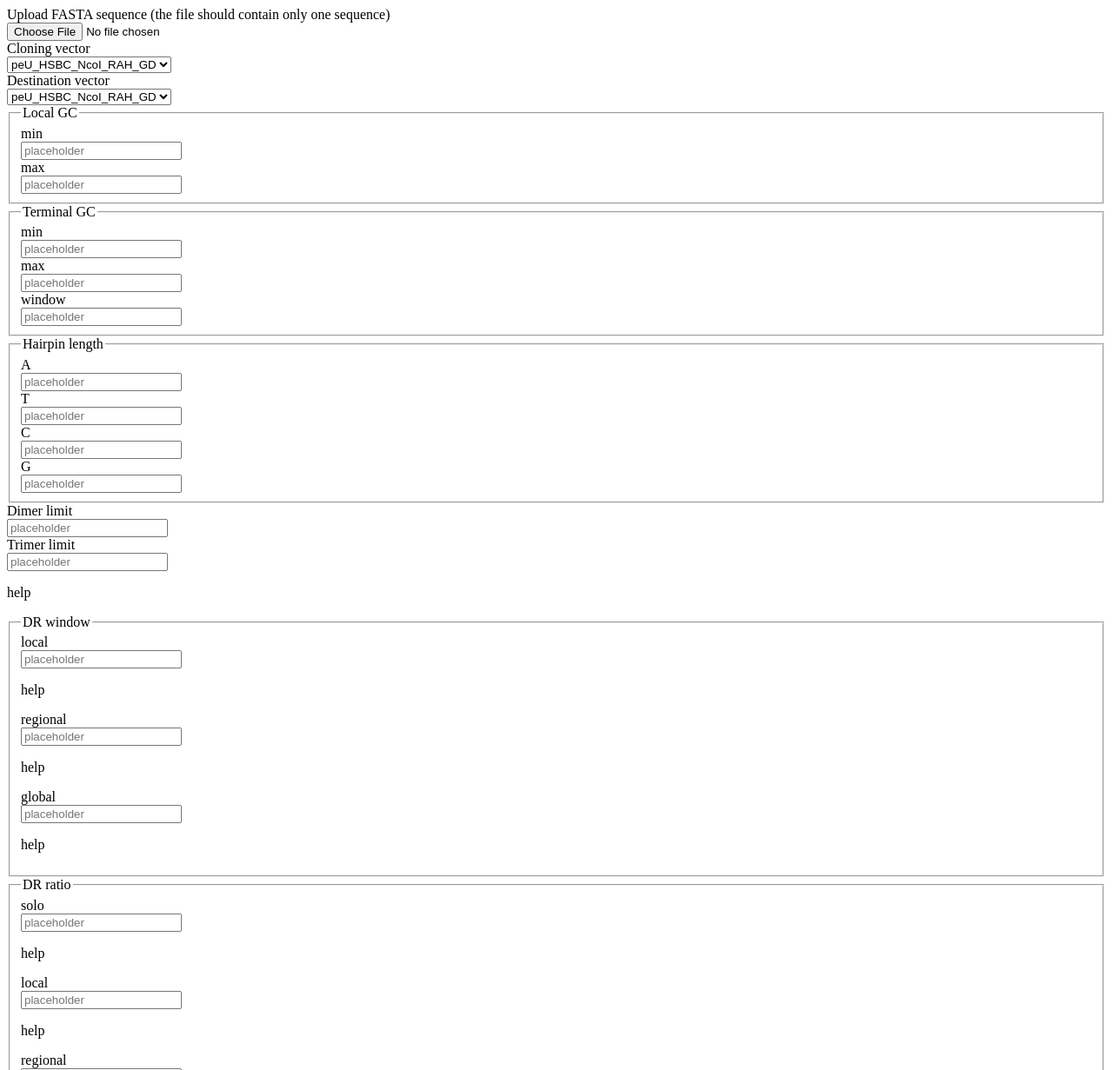
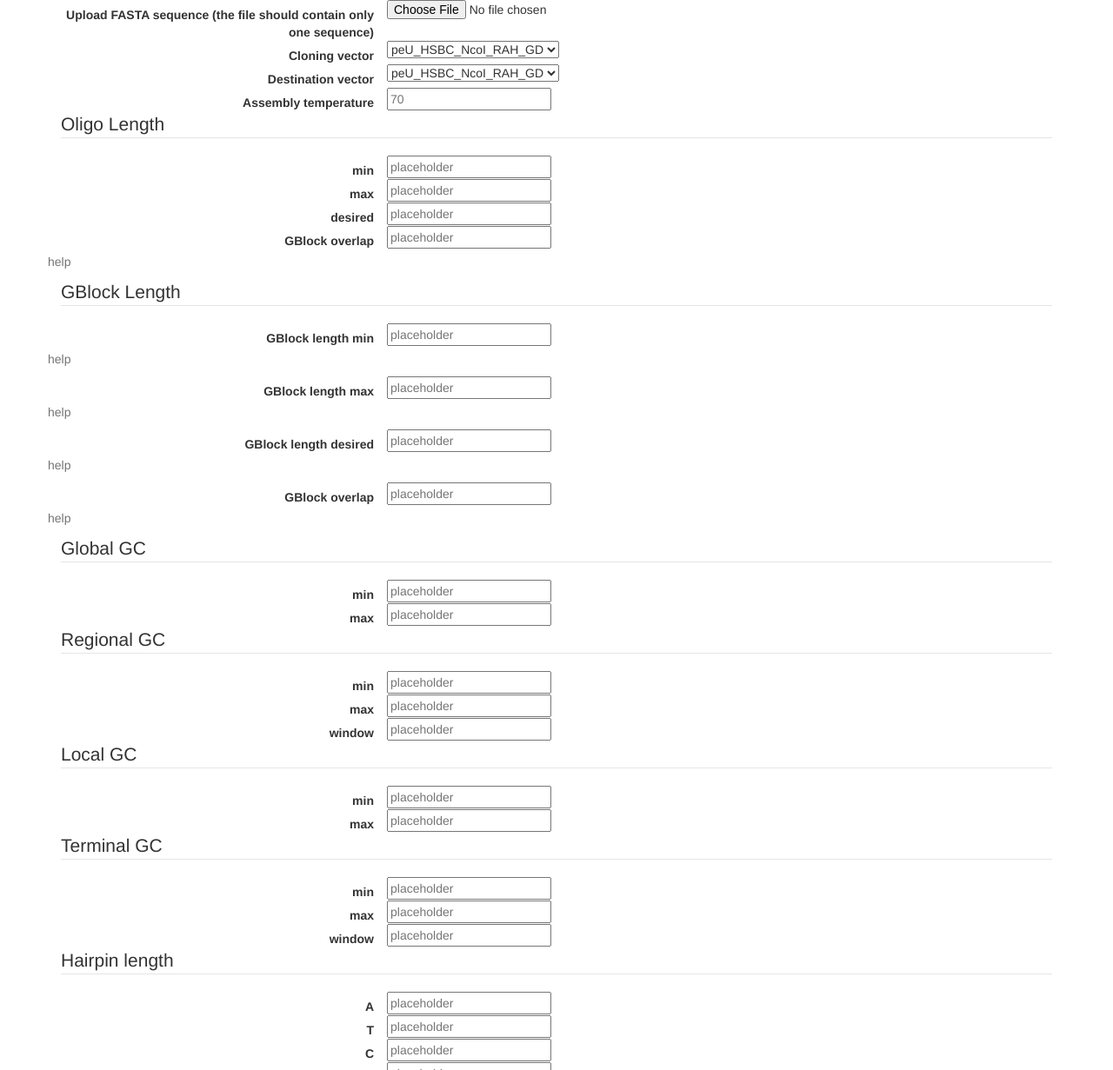
Before and after one commit to JBEI/dnassemble-gui, a plain HTML site: page index.html in a window 1280 px wide. Shown: the top 1231 px of the page at 87% size. Drawn offline with nearby package versions, Linux system fonts and the light colour scheme.

Commit message:
prettified

```diff
--- a/index.html
+++ b/index.html
@@ -1,15 +1,31 @@
-<form class="form-horizontal">
+<!DOCTYPE html>
+<html lang="en">
+    <head>
+        <meta http-equiv="content-type" content="text/html; charset=UTF-8">
+        <meta charset="utf-8">
+        <title>Bootply snippet - Bootply Bootstrap Preview</title>
+        <meta name="generator" content="Bootply" />
+        <meta name="viewport" content="width=device-width, initial-scale=1, maximum-scale=1">
+        <meta name="description" content="" />
+        <link href="https://maxcdn.bootstrapcdn.com/bootstrap/3.3.5/css/bootstrap.min.css" rel="stylesheet">
+        <!-- Optional theme -->
+        <link rel="stylesheet" href="https://maxcdn.bootstrapcdn.com/bootstrap/3.3.5/css/bootstrap-theme.min.css">
+
+    </head>
+
+<body>
+<form class="form-horizontal container">
 <!-- File Button -->
-<div class="control-group">
-  <label class="control-label" for="filebutton">Upload FASTA sequence (the file should contain only one sequence)</label>
+<div class="control-group row">
+  <label class="col-md-4 control-label" for="filebutton">Upload FASTA sequence (the file should contain only one sequence)</label>
   <div class="controls">
     <input id="filebutton" name="filebutton" class="input-file" type="file">
   </div>
 </div>
 
 <!-- Select Basic -->
-<div class="control-group">
-  <label class="control-label" for="selectbasic">Cloning vector</label>
+<div class="control-group row">
+  <label class="col-md-4 control-label" for="selectbasic">Cloning vector</label>
   <div class="controls">
     <select id="selectbasic" name="selectbasic" class="input-xlarge">
       <option>peU_HSBC_NcoI_RAH_GD</option>
@@ -39,8 +55,8 @@
 </div>
 
 <!-- Select Basic -->
-<div class="control-group">
-  <label class="control-label" for="selectbasic">Destination vector</label>
+<div class="control-group row">
+  <label class="col-md-4 control-label" for="selectbasic">Destination vector</label>
   <div class="controls">
     <select id="selectbasic" name="selectbasic" class="input-xlarge">
       <option>peU_HSBC_NcoI_RAH_GD</option>
@@ -69,20 +85,155 @@
   </div>
 </div>
 
+<!-- Text input-->
+<div class="control-group row">
+  <label class="col-md-4 control-label" for="textinput">Assembly temperature</label>
+  <div class="controls">
+    <input id="textinput" name="textinput" type="text" placeholder="70" class="input-xlarge">
+  </div>
+</div>
+
 <fieldset>
-<legend>Local GC</legend>
+<legend>Oligo Length</legend>
 
 <!-- Text input-->
-<div class="control-group">
-  <label class="control-label" for="textinput">min</label>
+<div class="control-group row">
+  <label class="col-md-4 control-label" for="textinput">min</label>
   <div class="controls">
     <input id="textinput" name="textinput" type="text" placeholder="placeholder" class="input-xlarge">
   </div>
 </div>
 
 <!-- Text input-->
-<div class="control-group">
-  <label class="control-label" for="textinput">max</label>
+<div class="control-group row">
+  <label class="col-md-4 control-label" for="textinput">max</label>
+  <div class="controls">
+    <input id="textinput" name="textinput" type="text" placeholder="placeholder" class="input-xlarge">
+  </div>
+</div>
+
+<!-- Text input-->
+<div class="control-group row">
+  <label class="col-md-4 control-label" for="textinput">desired</label>
+  <div class="controls">
+    <input id="textinput" name="textinput" type="text" placeholder="placeholder" class="input-xlarge">
+  </div>
+</div>
+
+<!-- Text input-->
+<div class="control-group row">
+  <label class="col-md-4 control-label" for="textinput">GBlock overlap</label>
+  <div class="controls">
+    <input id="textinput" name="textinput" type="text" placeholder="placeholder" class="input-xlarge">
+    <p class="help-block">help</p>
+  </div>
+</div>
+
+</fieldset>
+<fieldset>
+<legend>GBlock Length</legend>
+
+<!-- Text input-->
+<div class="control-group row">
+  <label class="col-md-4 control-label" for="textinput">GBlock length min</label>
+  <div class="controls">
+    <input id="textinput" name="textinput" type="text" placeholder="placeholder" class="input-xlarge">
+    <p class="help-block">help</p>
+  </div>
+</div>
+
+<!-- Text input-->
+<div class="control-group row">
+  <label class="col-md-4 control-label" for="textinput">GBlock length max</label>
+  <div class="controls">
+    <input id="textinput" name="textinput" type="text" placeholder="placeholder" class="input-xlarge">
+    <p class="help-block">help</p>
+  </div>
+</div>
+
+<!-- Text input-->
+<div class="control-group row">
+  <label class="col-md-4 control-label" for="textinput">GBlock length desired</label>
+  <div class="controls">
+    <input id="textinput" name="textinput" type="text" placeholder="placeholder" class="input-xlarge">
+    <p class="help-block">help</p>
+  </div>
+</div>
+
+<!-- Text input-->
+<div class="control-group row">
+  <label class="col-md-4 control-label" for="textinput">GBlock overlap</label>
+  <div class="controls">
+    <input id="textinput" name="textinput" type="text" placeholder="placeholder" class="input-xlarge">
+    <p class="help-block">help</p>
+  </div>
+</div>
+
+</fieldset>
+
+<fieldset>
+<legend>Global GC</legend>
+
+<!-- Text input-->
+<div class="control-group row">
+  <label class="col-md-4 control-label" for="textinput">min</label>
+  <div class="controls">
+    <input id="textinput" name="textinput" type="text" placeholder="placeholder" class="input-xlarge">
+  </div>
+</div>
+
+<!-- Text input-->
+<div class="control-group row">
+  <label class="col-md-4 control-label" for="textinput">max</label>
+  <div class="controls">
+    <input id="textinput" name="textinput" type="text" placeholder="placeholder" class="input-xlarge">
+  </div>
+</div>
+</fieldset>
+
+
+<fieldset>
+<legend>Regional GC</legend>
+
+<!-- Text input-->
+<div class="control-group row">
+  <label class="col-md-4 control-label" for="textinput">min</label>
+  <div class="controls">
+    <input id="textinput" name="textinput" type="text" placeholder="placeholder" class="input-xlarge">
+  </div>
+</div>
+
+<!-- Text input-->
+<div class="control-group row">
+  <label class="col-md-4 control-label" for="textinput">max</label>
+  <div class="controls">
+    <input id="textinput" name="textinput" type="text" placeholder="placeholder" class="input-xlarge">
+  </div>
+</div>
+
+<!-- Text input-->
+<div class="control-group row">
+  <label class="col-md-4 control-label" for="textinput">window</label>
+  <div class="controls">
+    <input id="textinput" name="textinput" type="text" placeholder="placeholder" class="input-xlarge">
+  </div>
+</div>
+</fieldset>
+
+<fieldset>
+<legend>Local GC</legend>
+
+<!-- Text input-->
+<div class="control-group row">
+  <label class="col-md-4 control-label" for="textinput">min</label>
+  <div class="controls">
+    <input id="textinput" name="textinput" type="text" placeholder="placeholder" class="input-xlarge">
+  </div>
+</div>
+
+<!-- Text input-->
+<div class="control-group row">
+  <label class="col-md-4 control-label" for="textinput">max</label>
   <div class="controls">
     <input id="textinput" name="textinput" type="text" placeholder="placeholder" class="input-xlarge">
   </div>
@@ -95,24 +246,24 @@
 <legend>Terminal GC</legend>
 
 <!-- Text input-->
-<div class="control-group">
-  <label class="control-label" for="textinput">min</label>
+<div class="control-group row">
+  <label class="col-md-4 control-label" for="textinput">min</label>
   <div class="controls">
     <input id="textinput" name="textinput" type="text" placeholder="placeholder" class="input-xlarge">
   </div>
 </div>
 
 <!-- Text input-->
-<div class="control-group">
-  <label class="control-label" for="textinput">max</label>
+<div class="control-group row">
+  <label class="col-md-4 control-label" for="textinput">max</label>
   <div class="controls">
     <input id="textinput" name="textinput" type="text" placeholder="placeholder" class="input-xlarge">
   </div>
 </div>
 
 <!-- Text input-->
-<div class="control-group">
-  <label class="control-label" for="textinput">window</label>
+<div class="control-group row">
+  <label class="col-md-4 control-label" for="textinput">window</label>
   <div class="controls">
     <input id="textinput" name="textinput" type="text" placeholder="placeholder" class="input-xlarge">
   </div>
@@ -124,32 +275,32 @@
 <legend>Hairpin length</legend>
 
 <!-- Text input-->
-<div class="control-group">
-  <label class="control-label" for="textinput">A</label>
+<div class="control-group row">
+  <label class="col-md-4 control-label" for="textinput">A</label>
   <div class="controls">
     <input id="textinput" name="textinput" type="text" placeholder="placeholder" class="input-xlarge">
   </div>
 </div>
 
 <!-- Text input-->
-<div class="control-group">
-  <label class="control-label" for="textinput">T</label>
+<div class="control-group row">
+  <label class="col-md-4 control-label" for="textinput">T</label>
   <div class="controls">
     <input id="textinput" name="textinput" type="text" placeholder="placeholder" class="input-xlarge">
   </div>
 </div>
 
 <!-- Text input-->
-<div class="control-group">
-  <label class="control-label" for="textinput">C</label>
+<div class="control-group row">
+  <label class="col-md-4 control-label" for="textinput">C</label>
   <div class="controls">
     <input id="textinput" name="textinput" type="text" placeholder="placeholder" class="input-xlarge">
   </div>
 </div>
 
 <!-- Text input-->
-<div class="control-group">
-  <label class="control-label" for="textinput">G</label>
+<div class="control-group row">
+  <label class="col-md-4 control-label" for="textinput">G</label>
   <div class="controls">
     <input id="textinput" name="textinput" type="text" placeholder="placeholder" class="input-xlarge">
   </div>
@@ -157,171 +308,132 @@
 </fieldset>
 
 
+<fieldset>
+<legend>k-mer limit</legend>
 <!-- Text input-->
-<div class="control-group">
-  <label class="control-label" for="textinput">Dimer limit</label>
+<div class="control-group row">
+  <label class="col-md-4 control-label" for="textinput">Dimer limit</label>
   <div class="controls">
     <input id="textinput" name="textinput" type="text" placeholder="placeholder" class="input-xlarge">
   </div>
 </div>
 
 <!-- Text input-->
-<div class="control-group">
-  <label class="control-label" for="textinput">Trimer limit</label>
+<div class="control-group row">
+  <label class="col-md-4 control-label" for="textinput">Trimer limit</label>
   <div class="controls">
     <input id="textinput" name="textinput" type="text" placeholder="placeholder" class="input-xlarge">
-    <p class="help-block">help</p>
   </div>
 </div>
+</fieldset>
 
 <fieldset>
 <legend>DR window</legend>
 
 <!-- Text input-->
-<div class="control-group">
-  <label class="control-label" for="textinput">local</label>
+<div class="control-group row">
+  <label class="col-md-4 control-label" for="textinput">local</label>
   <div class="controls">
     <input id="textinput" name="textinput" type="text" placeholder="placeholder" class="input-xlarge">
-    <p class="help-block">help</p>
   </div>
 </div>
 
 <!-- Text input-->
-<div class="control-group">
-  <label class="control-label" for="textinput">regional</label>
+<div class="control-group row">
+  <label class="col-md-4 control-label" for="textinput">regional</label>
   <div class="controls">
     <input id="textinput" name="textinput" type="text" placeholder="placeholder" class="input-xlarge">
-    <p class="help-block">help</p>
   </div>
 </div>
 
 <!-- Text input-->
-<div class="control-group">
-  <label class="control-label" for="textinput">global</label>
+<div class="control-group row">
+  <label class="col-md-4 control-label" for="textinput">global</label>
   <div class="controls">
     <input id="textinput" name="textinput" type="text" placeholder="placeholder" class="input-xlarge">
-    <p class="help-block">help</p>
   </div>
 </div>
 </fieldset>
 
 <fieldset>
-<legend>DR ratio</legend>
+<legend>DR</legend>
 
 <!-- Text input-->
-<div class="control-group">
-  <label class="control-label" for="textinput">solo</label>
+<div class="control-group row">
+  <label class="col-md-4 control-label" for="textinput">solo ratio</label>
   <div class="controls">
     <input id="textinput" name="textinput" type="text" placeholder="placeholder" class="input-xlarge">
-    <p class="help-block">help</p>
   </div>
 </div>
 <!-- Text input-->
-<div class="control-group">
-  <label class="control-label" for="textinput">local</label>
+<div class="control-group row">
+  <label class="col-md-4 control-label" for="textinput">local ratio</label>
   <div class="controls">
     <input id="textinput" name="textinput" type="text" placeholder="placeholder" class="input-xlarge">
-    <p class="help-block">help</p>
   </div>
 </div>
 
 <!-- Text input-->
-<div class="control-group">
-  <label class="control-label" for="textinput">regional</label>
+<div class="control-group row">
+  <label class="col-md-4 control-label" for="textinput">regional ratio</label>
   <div class="controls">
     <input id="textinput" name="textinput" type="text" placeholder="placeholder" class="input-xlarge">
-    <p class="help-block">help</p>
   </div>
 </div>
 
 <!-- Text input-->
-<div class="control-group">
-  <label class="control-label" for="textinput">global</label>
+<div class="control-group row">
+  <label class="col-md-4 control-label" for="textinput">global ratio</label>
   <div class="controls">
     <input id="textinput" name="textinput" type="text" placeholder="placeholder" class="input-xlarge">
-    <p class="help-block">help</p>
+  </div>
+</div>
+
+<!-- Text input-->
+<div class="control-group row">
+  <label class="col-md-4 control-label" for="textinput">DR length</label>
+  <div class="controls">
+    <input id="textinput" name="textinput" type="text" placeholder="placeholder" class="input-xlarge">
   </div>
 </div>
 </fieldset>
-
-<!-- Text input-->
-<div class="control-group">
-  <label class="control-label" for="textinput">DR length</label>
-  <div class="controls">
-    <input id="textinput" name="textinput" type="text" placeholder="placeholder" class="input-xlarge">
-    <p class="help-block">help</p>
-  </div>
-</div>
 
 <fieldset>
 <legend>IR Length</legend>
 
 <!-- Text input-->
-<div class="control-group">
-  <label class="control-label" for="textinput">IR length min</label>
+<div class="control-group row">
+  <label class="col-md-4 control-label" for="textinput">IR length min</label>
   <div class="controls">
     <input id="textinput" name="textinput" type="text" placeholder="placeholder" class="input-xlarge">
-    <p class="help-block">help</p>
   </div>
 </div>
 
 <!-- Text input-->
-<div class="control-group">
-  <label class="control-label" for="textinput">IR length max</label>
+<div class="control-group row">
+  <label class="col-md-4 control-label" for="textinput">IR length max</label>
   <div class="controls">
     <input id="textinput" name="textinput" type="text" placeholder="placeholder" class="input-xlarge">
-    <p class="help-block">help</p>
   </div>
 </div>
 
 <!-- Text input-->
-<div class="control-group">
-  <label class="control-label" for="textinput">IR width</label>
+<div class="control-group row">
+  <label class="col-md-4 control-label" for="textinput">IR width</label>
   <div class="controls">
     <input id="textinput" name="textinput" type="text" placeholder="placeholder" class="input-xlarge">
-    <p class="help-block">help</p>
   </div>
 </div>
 </fieldset>
 
-<fieldset>
-<legend>GBlock Length</legend>
 
-<!-- Text input-->
-<div class="control-group">
-  <label class="control-label" for="textinput">GBlock length min</label>
-  <div class="controls">
-    <input id="textinput" name="textinput" type="text" placeholder="placeholder" class="input-xlarge">
-    <p class="help-block">help</p>
+<!-- Button -->
+<div class="control-group row">
+  <div class="col-md-4">
+    <button id="singlebutton" name="singlebutton" class="btn btn-primary">Submit</button>
   </div>
 </div>
+</form>
+</body>
 
-<!-- Text input-->
-<div class="control-group">
-  <label class="control-label" for="textinput">GBlock length max</label>
-  <div class="controls">
-    <input id="textinput" name="textinput" type="text" placeholder="placeholder" class="input-xlarge">
-    <p class="help-block">help</p>
-  </div>
-</div>
-
-<!-- Text input-->
-<div class="control-group">
-  <label class="control-label" for="textinput">GBlock length desired</label>
-  <div class="controls">
-    <input id="textinput" name="textinput" type="text" placeholder="placeholder" class="input-xlarge">
-    <p class="help-block">help</p>
-  </div>
-</div>
-
-<!-- Text input-->
-<div class="control-group">
-  <label class="control-label" for="textinput">GBlock overlap</label>
-  <div class="controls">
-    <input id="textinput" name="textinput" type="text" placeholder="placeholder" class="input-xlarge">
-    <p class="help-block">help</p>
-  </div>
-</div>
-
-</fieldset>
-</form>
+</html>
```
